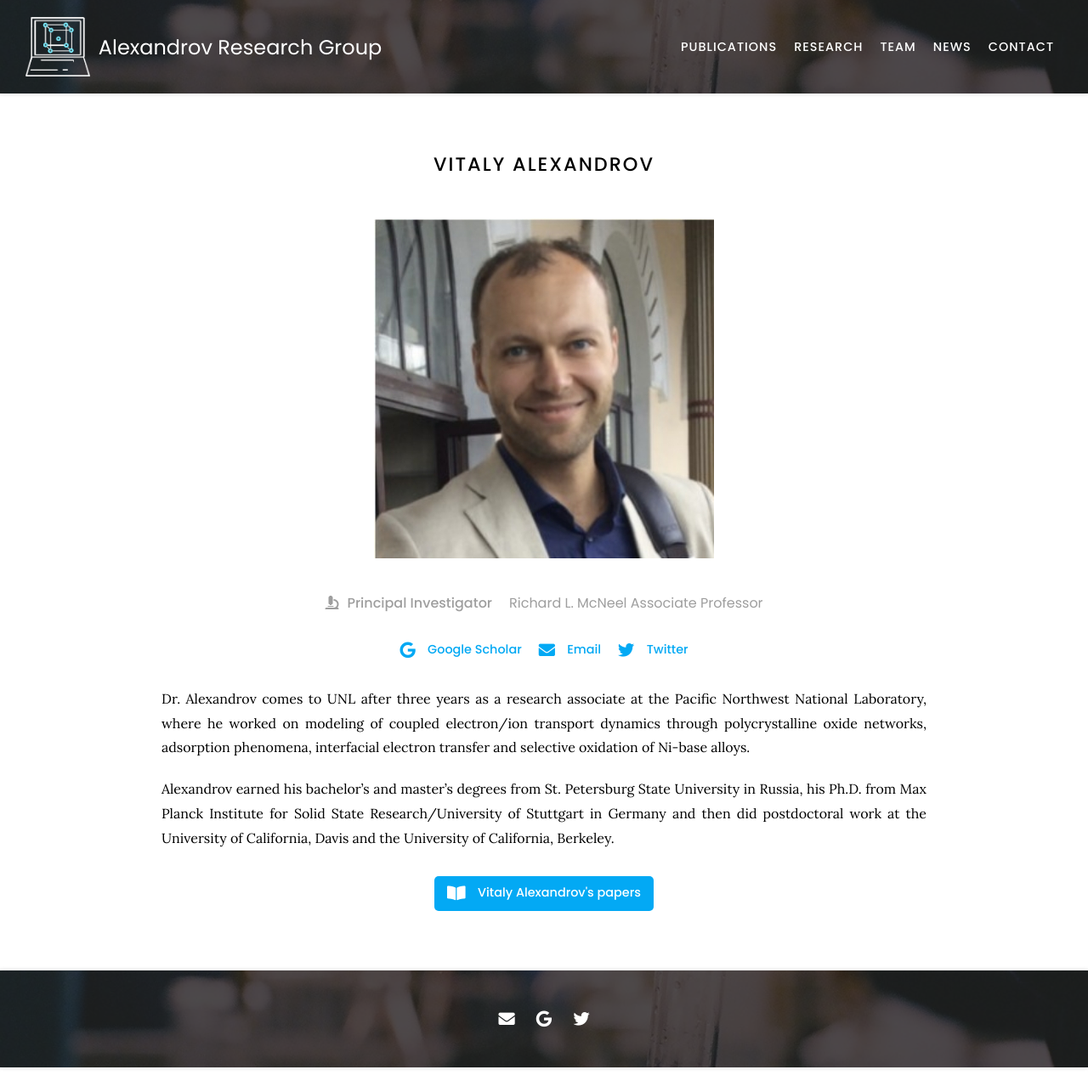
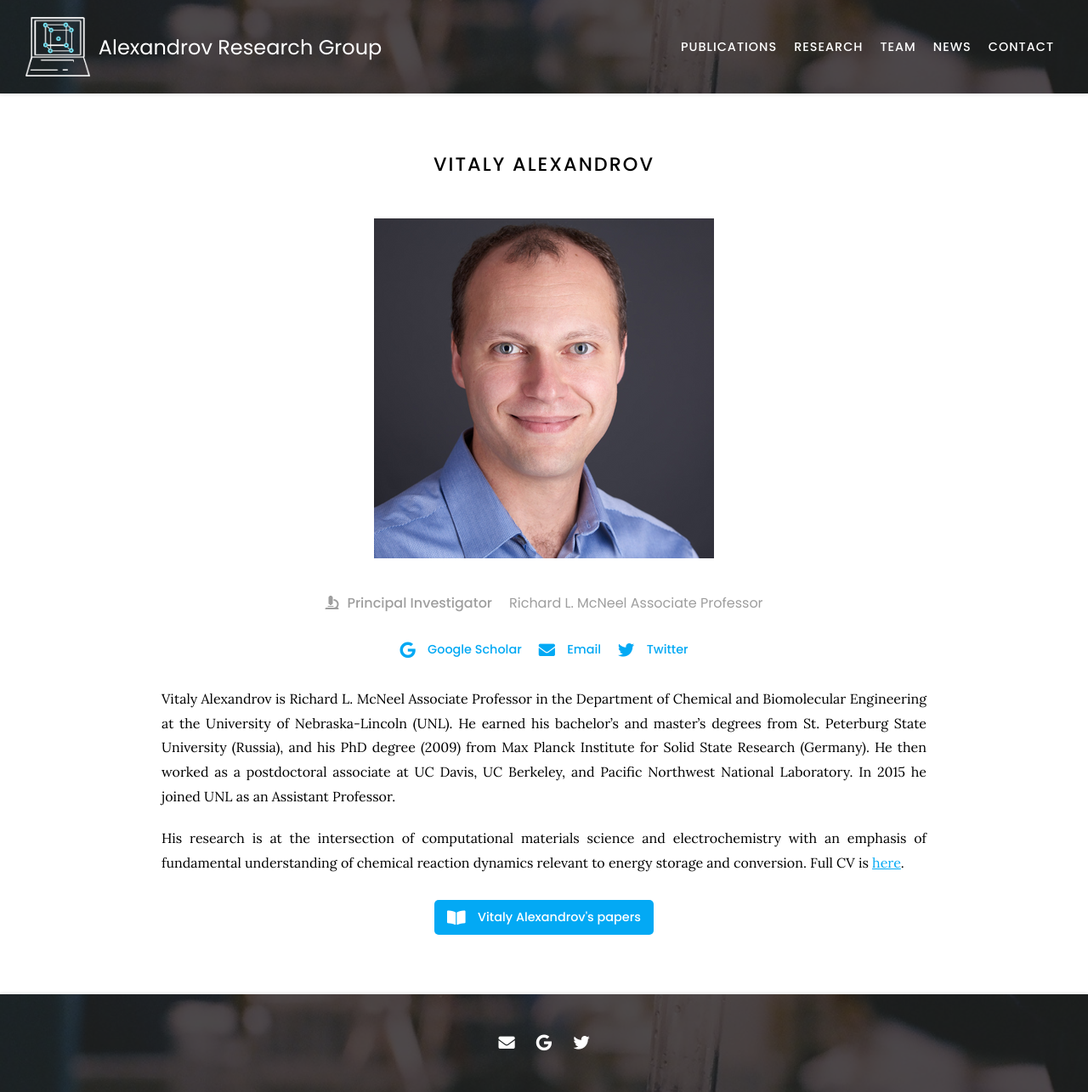
Before and after one commit to valexandrov/webpage, a Jekyll site: the page built from _members/vitaly-alexandrov.md, in a window 1280 px wide. Shown: the whole page at 85% size. Built offline with Jekyll 4.4.1, drawn with Linux system fonts in a browser that asks for light colours; nearby versions of some CDN libraries; before the commit the page ends 1256 px from its top, so only the background shows below that.

Commit message:
update member profiles

```diff
--- a/_members/vitaly-alexandrov.md
+++ b/_members/vitaly-alexandrov.md
@@ -1,6 +1,6 @@
 ---
 name: Vitaly Alexandrov
-image: images/vitaly-alexandrov.jpg
+image: images/vitaly-alexandrov.png
 description: Richard L. McNeel Associate Professor
 role: pi
 aliases:
@@ -11,6 +11,6 @@ links:
   twitter: AlexandrovLab
 ---
 
-Dr. Alexandrov comes to UNL after three years as a research associate at the Pacific Northwest National Laboratory, where he worked on modeling of coupled electron/ion transport dynamics through polycrystalline oxide networks, adsorption phenomena, interfacial electron transfer and selective oxidation of Ni-base alloys.
+Vitaly Alexandrov is Richard L. McNeel Associate Professor in the Department of Chemical and Biomolecular Engineering at the University of Nebraska-Lincoln (UNL). He earned his bachelor’s and master’s degrees from St. Peterburg State University (Russia), and his PhD degree (2009) from Max Planck Institute for Solid State Research (Germany). He then worked as a postdoctoral associate at UC Davis, UC Berkeley, and Pacific Northwest National Laboratory. In 2015 he joined UNL as an Assistant Professor.
 
-Alexandrov earned his bachelor’s and master’s degrees from St. Petersburg State University in Russia, his Ph.D. from Max Planck Institute for Solid State Research/University of Stuttgart in Germany and then did postdoctoral work at the University of California, Davis and the University of California, Berkeley.
+His research is at the intersection of computational materials science and electrochemistry with an emphasis of fundamental understanding of chemical reaction dynamics relevant to energy storage and conversion. Full CV is [here](https://valexandrov.github.io/varg/team/Alexandrov_CV.pdf).
```
Also changed, not shown: images/vitaly-alexandrov.jpg (deleted), images/vitaly-alexandrov.png (added), 1 other file.
